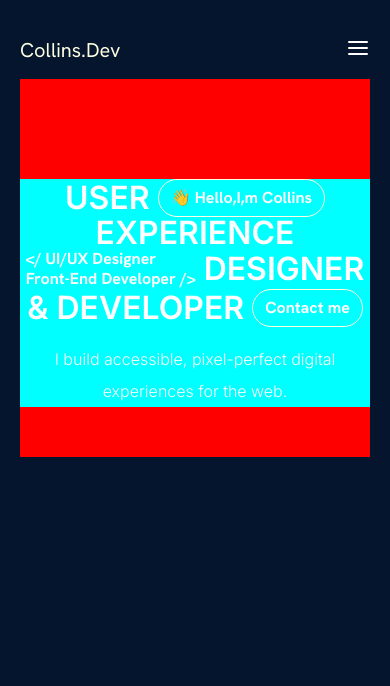
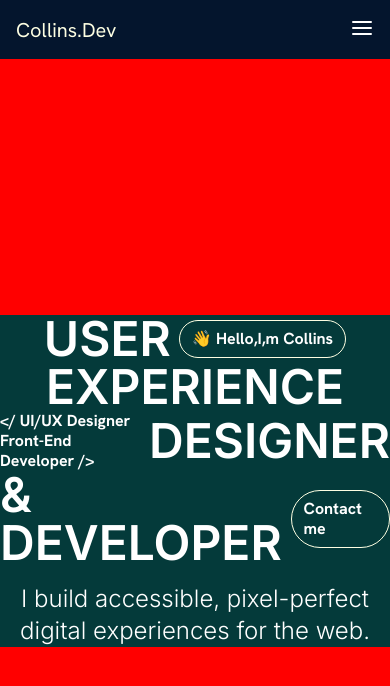
Before and after one commit to Acollins65/Collins_Dev_Portfolio, a React (Vite) app: page / in a window 390 px wide. Shown: the top 686 px of the page. Built offline with nearby package versions, Linux system fonts and the light colour scheme.

Commit message:
Navbar responsivesness 2

```diff
--- a/src/App.css
+++ b/src/App.css
@@ -11,7 +11,6 @@
   /* width: 83.33vw; */
   /* max-width: 1200px; Maximum width is 1200px */
   width: 100%;
-  padding: 1.25rem;
   overflow: visible;
   color: white;
 }
--- a/src/Components/Hero/Hero.module.css
+++ b/src/Components/Hero/Hero.module.css
@@ -2,19 +2,23 @@
 
 .container {
   width: 100%;
+  height: 100vh;
   display: flex;
   justify-content: center;
-  align-items: flex-start;
-  padding: 226px 0 100px;
+  /* padding: 226px 0 100px; */
   font-family: "Inter", serif;
   background-color: red;
-
+  padding: 0;
+  margin: 0;
   overflow: hidden;
 }
 
 .content {
   width: 100%;
-  background-color: aqua;
+  padding: 200px 0 0;
+  height: auto;
+  max-width: 1000px;
+  background-color: rgb(4, 58, 58);
 }
 .contentRows {
   width: 100%;
@@ -26,7 +30,7 @@
 
 h1 {
   font-size: var(--font-size-h1);
-  line-height: 5.5rem;
+  line-height: 4.5rem;
   font-weight: var(--font-weight-semibold);
   text-transform: uppercase;
 }
@@ -39,7 +43,7 @@ h2 {
 }
 h3 {
   font-size: var(--font-size-h3);
-  line-height: 1.25rem;
+  line-height: 0.9rem;
   font-weight: var(--font-weight-bold);
   font-family: "Hanken Grotesk", serif;
 }
@@ -47,7 +51,7 @@ h3 {
 .headerDetail {
   max-width: 700px;
   width: 90%;
-  padding-top: 1.25rem;
+  padding-top: 0.5rem;
 }
 
 .roundedBoarder {
@@ -70,13 +74,39 @@ h3 {
   margin: 0;
 }
 
-@media screen and (max-width: 900px) {
+@media screen and (max-width: 1000px) {
+  h1 {
+    font-size: 4.5rem;
+    line-height: 4.1rem;
+  }
+  h2 {
+    font-size: 1.2rem;
+    line-height: 1rem;
+  }
+  h3 {
+    font-size: 0.9rem;
+    line-height: 0.9rem;
+  }
+  .headerDetail {
+    padding-top: 1rem;
+  }
+  .roundedBoarder {
+    padding: 8px 12px;
+  }
 }
 
-@media screen and (max-width: 768px) {
+@media screen and (max-width: 500px) {
   .container {
-    padding: 100px 0 50px;
+    align-items: center;
+    justify-content: center;
+    flex-direction: column;
   }
+
+  .content {
+    padding: 0;
+    margin: 0;
+  }
+
   h1 {
     font-size: 3rem;
     line-height: 3rem;
@@ -96,27 +126,3 @@ h3 {
     padding: 8px 12px;
   }
 }
-
-@media screen and (max-width: 500px) {
-  .container {
-    padding: 100px 0 50px;
-  }
-  h1 {
-    font-size: 2rem;
-    line-height: 2rem;
-  }
-  h2 {
-    font-size: 1rem;
-    line-height: 2rem;
-  }
-  h3 {
-    font-size: 1rem;
-    line-height: 1.25rem;
-  }
-  .headerDetail {
-    padding-top: 1rem;
-  }
-  .roundedBoarder {
-    padding: 8px 12px;
-  }
-}
--- a/src/Components/Navbar/Navbar.module.css
+++ b/src/Components/Navbar/Navbar.module.css
@@ -5,16 +5,18 @@
   position: relative;
   display: flex;
   justify-content: center;
+  padding: 0;
+  margin: 0;
 }
 .navbar {
+  max-width: 1000px;
+  width: 100%;
+  height: 100%;
+  padding: 16px 0;
   display: flex;
   flex-direction: row;
   justify-content: space-between;
   align-items: center;
-  max-width: 1200px;
-  width: 100%;
-  padding: 16px 0;
-  height: 100%;
   overflow: hidden;
 }
 
@@ -47,13 +49,18 @@
   font-weight: 400;
   line-height: 1rem;
 }
-
+@media screen and (max-width: 1200px) {
+  .navbar {
+    padding: 16px;
+  }
+}
 @media screen and (max-width: 768px) {
   .navbar {
     display: flex;
     flex-direction: row;
     justify-content: space-between;
     align-items: center;
+    padding: 16px;
   }
   .logo {
     color: var(--color-text-primary);
@@ -80,7 +87,6 @@
     width: 100%;
     height: 90vh;
     /* background-color: var(--color-background); */
-    background-color: red;
   }
 
   .menuItemsSmall li {
--- a/src/vars.css
+++ b/src/vars.css
@@ -14,9 +14,9 @@
   --font-weight-semibold: 600;
 
   /* Fonts size */
-  --font-size-h1: 6rem;
-  --font-size-h2: 2rem;
-  --font-size-h3: 1.25rem;
+  --font-size-h1: 5rem;
+  --font-size-h2: 1.25rem;
+  --font-size-h3: 0.9rem;
   --font-size-h3-sm: 1.25rem;
   --font-size-body: 1rem;
   --font-size-body-sm: 0.875rem;
```
